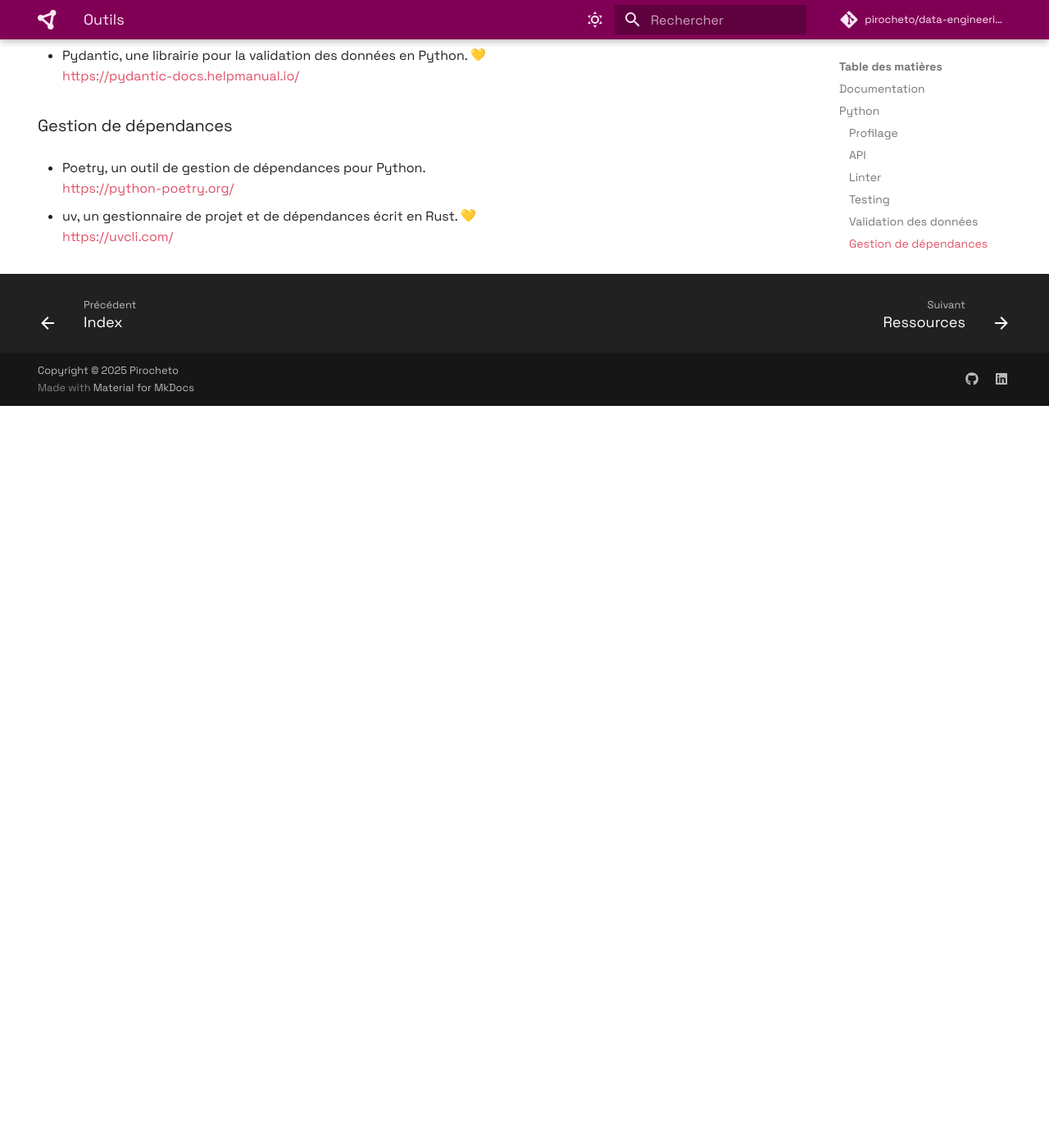
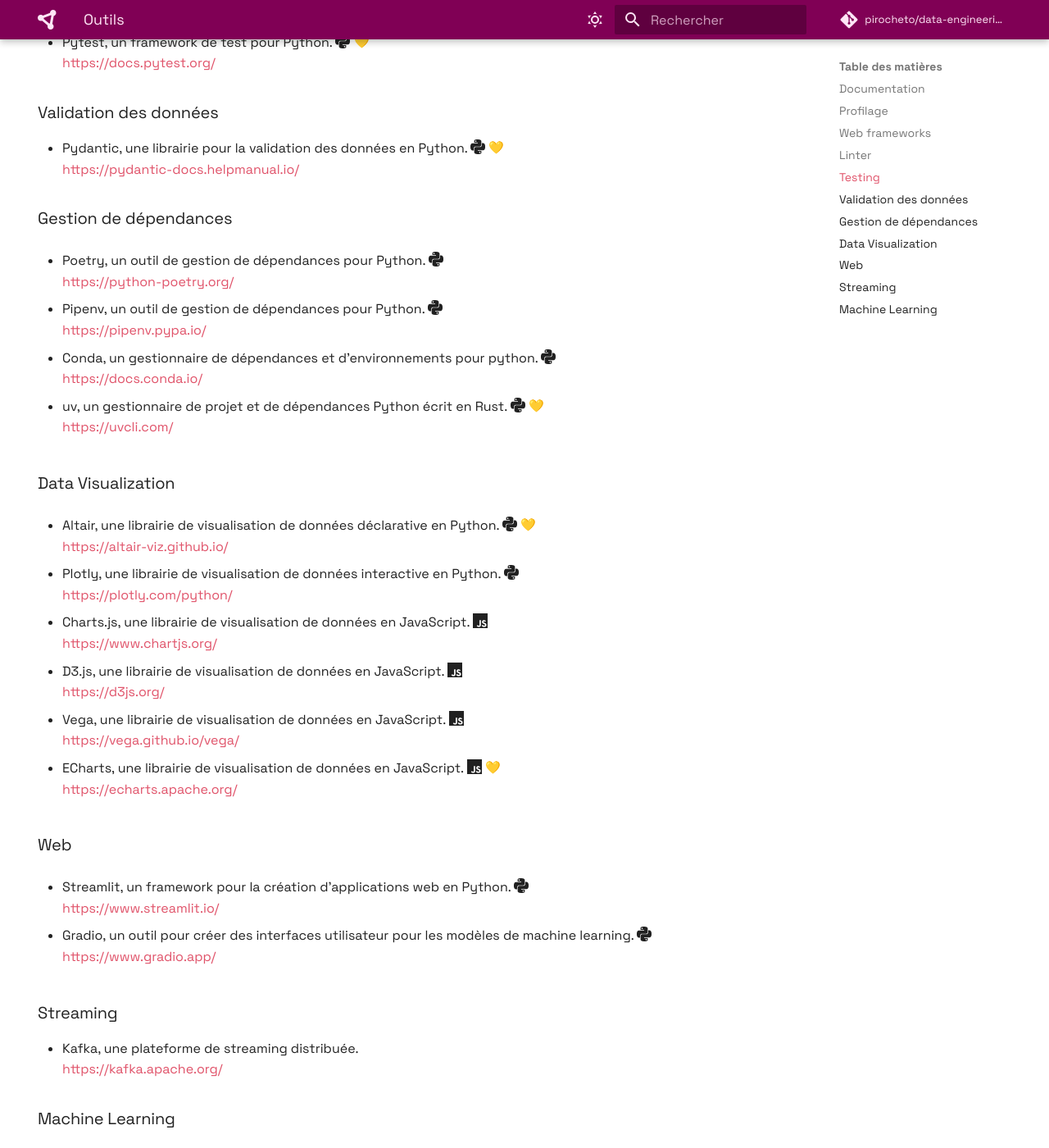
Before and after one commit to pirocheto/data-engineering-knowledge, an MkDocs documentation site: the page built from docs/tools.md, in a window 1280 px wide and 1400 px high, scrolled down 1129 px. Shown: the whole window at 82% size. Built offline with MkDocs 1.6.1 and Material for MkDocs 9.7.7, drawn with Linux system fonts in a browser that asks for light colours; emoji names are drawn with the system emoji font; plug-ins that fetch from the network failed and are left out; comment, search, counter and statistics services are not loaded; before the commit the page ends 1624 px from its top, so only the background shows below that; some of the changed text lies outside the part shown.

Commit message:
update tools list

```diff
--- a/docs/tools.md
+++ b/docs/tools.md
@@ -3,50 +3,115 @@
   - navigation
 ---
 
+:simple-python: : Outil Python
+:simple-javascript: : Outil JavaScript
 :yellow_heart: : Coup de coeur
 
-## Documentation
+### Documentation
 
-- Manim, Une librairie Python d'animation pour les mathématiques.
+- Manim, Une librairie Python d'animation pour les mathématiques. :simple-python:
   [https://www.manim.community/](https://www.manim.community/)
 
-- MkDocs, un générateur de site statique en Python. :yellow_heart:
+- MkDocs, un générateur de site statique en Python. :simple-python: :yellow_heart:
   [https://www.mkdocs.org/](https://www.mkdocs.org/)
 
-- Material for MkDocs, un thème Material Design pour MkDocs. :yellow_heart:
+- Material for MkDocs, un thème Material Design pour MkDocs. :simple-python: :yellow_heart:
   [https://squidfunk.github.io/mkdocs-material/](https://squidfunk.github.io/mkdocs-material/)
-
-## Python
 
 ### Profilage
 
-- Memray, un outil de profilage de la mémoire pour Python.
+- Memray, un outil de profilage de la mémoire pour Python. :simple-python:
   [https://bloomberg.github.io/memray/memory.html](https://bloomberg.github.io/memray/memory.html)
 
-### API
+### Web frameworks
 
-- FastAPI, un framework Web pour construire des APIs en Python. :yellow_heart:
+- FastAPI, un framework Web moderne pour construire des APIs en Python. :simple-python: :yellow_heart:
   [https://fastapi.tiangolo.com/](https://fastapi.tiangolo.com)
 
 ### Linter
 
-- Ruff, un linter et formateur de code écrit en Rust. :yellow_heart:
+- Flake8, un linter pour Python. :simple-python:
+  [https://flake8.pycqa.org/](https://flake8.pycqa.org/)
+
+- Black, un formateur de code Python. :simple-python:
+  [https://black.readthedocs.io/](https://black.readthedocs.io/)
+
+- Ruff, un linter et formateur de code Python écrit en Rust. :simple-python: :yellow_heart:
   [https://docs.astral.sh/ruff/](https://docs.astral.sh/ruff/)
 
 ### Testing
 
-- Pytest, un framework de test pour Python. :yellow_heart:
+- Pytest, un framework de test pour Python. :simple-python: :yellow_heart:
   [https://docs.pytest.org/](https://docs.pytest.org/)
 
 ### Validation des données
 
-- Pydantic, une librairie pour la validation des données en Python. :yellow_heart:
+- Pydantic, une librairie pour la validation des données en Python. :simple-python: :yellow_heart:
   [https://pydantic-docs.helpmanual.io/](https://pydantic-docs.helpmanual.io/)
 
 ### Gestion de dépendances
 
-- Poetry, un outil de gestion de dépendances pour Python.
+- Poetry, un outil de gestion de dépendances pour Python. :simple-python:
   [https://python-poetry.org/](https://python-poetry.org/)
 
-- uv, un gestionnaire de projet et de dépendances écrit en Rust. :yellow_heart:
+- Pipenv, un outil de gestion de dépendances pour Python. :simple-python:
+  [https://pipenv.pypa.io/](https://pipenv.pypa.io/)
+
+- Conda, un gestionnaire de dépendances et d'environnements pour python. :simple-python:
+  [https://docs.conda.io/](https://docs.conda.io/)
+
+- uv, un gestionnaire de projet et de dépendances Python écrit en Rust. :simple-python: :yellow_heart:
   [https://uvcli.com/](https://uvcli.com/)
+
+### Data Visualization
+
+- Altair, une librairie de visualisation de données déclarative en Python. :simple-python: :yellow_heart:
+  [https://altair-viz.github.io/](https://altair-viz.github.io/)
+
+- Plotly, une librairie de visualisation de données interactive en Python. :simple-python:
+  [https://plotly.com/python/](https://plotly.com/python/)
+
+- Charts.js, une librairie de visualisation de données en JavaScript. :simple-javascript:
+  [https://www.chartjs.org/](https://www.chartjs.org/)
+
+- D3.js, une librairie de visualisation de données en JavaScript. :simple-javascript:
+  [https://d3js.org/](https://d3js.org/)
+
+- Vega, une librairie de visualisation de données en JavaScript. :simple-javascript:
+  [https://vega.github.io/vega/](https://vega.github.io/vega/)
+
+- ECharts, une librairie de visualisation de données en JavaScript. :simple-javascript: :yellow_heart:
+  [https://echarts.apache.org/](https://echarts.apache.org/)
+
+### Web
+
+- Streamlit, un framework pour la création d'applications web en Python. :simple-python:
+  [https://www.streamlit.io/](https://www.streamlit.io/)
+
+- Gradio, un outil pour créer des interfaces utilisateur pour les modèles de machine learning. :simple-python:
+  [https://www.gradio.app/](https://www.gradio.app/)
+
+### Streaming
+
+- Kafka, une plateforme de streaming distribuée.
+  [https://kafka.apache.org/](https://kafka.apache.org/)
+
+### Machine Learning
+
+- PyTorch, une librairie de machine learning en Python. :simple-python:
+  [https://pytorch.org/](https://pytorch.org/)
+
+- TensorFlow, une librairie de machine learning en Python. :simple-python:
+  [https://www.tensorflow.org/](https://www.tensorflow.org/)
+
+- Scikit-learn, une librairie de machine learning en Python. :simple-python:
+  [https://scikit-learn.org/](https://scikit-learn.org/)
+
+- XGBoost, une librairie de machine learning en Python. :simple-python:
+  [https://xgboost.readthedocs.io/](https://xgboost.readthedocs.io/)
+
+- PyCaret, une librairie de machine learning low-code en Python. :simple-python: :yellow_heart:
+  [https://pycaret.org/](https://pycaret.org/)
+
+- Hugging Face, une librairie de NLP en Python. :simple-python: :yellow_heart:
+  [https://huggingface.co/](https://huggingface.co/)
```
